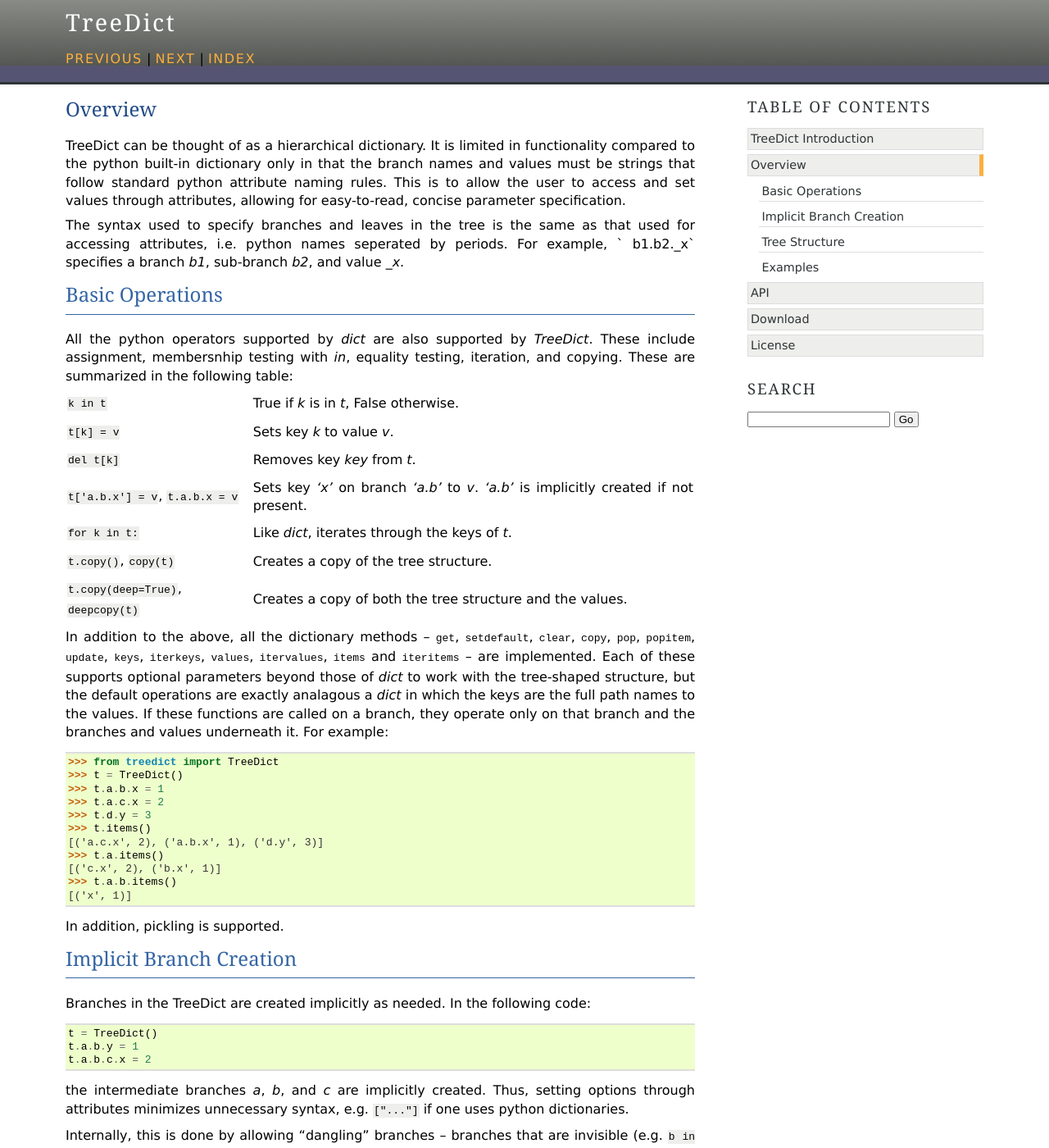
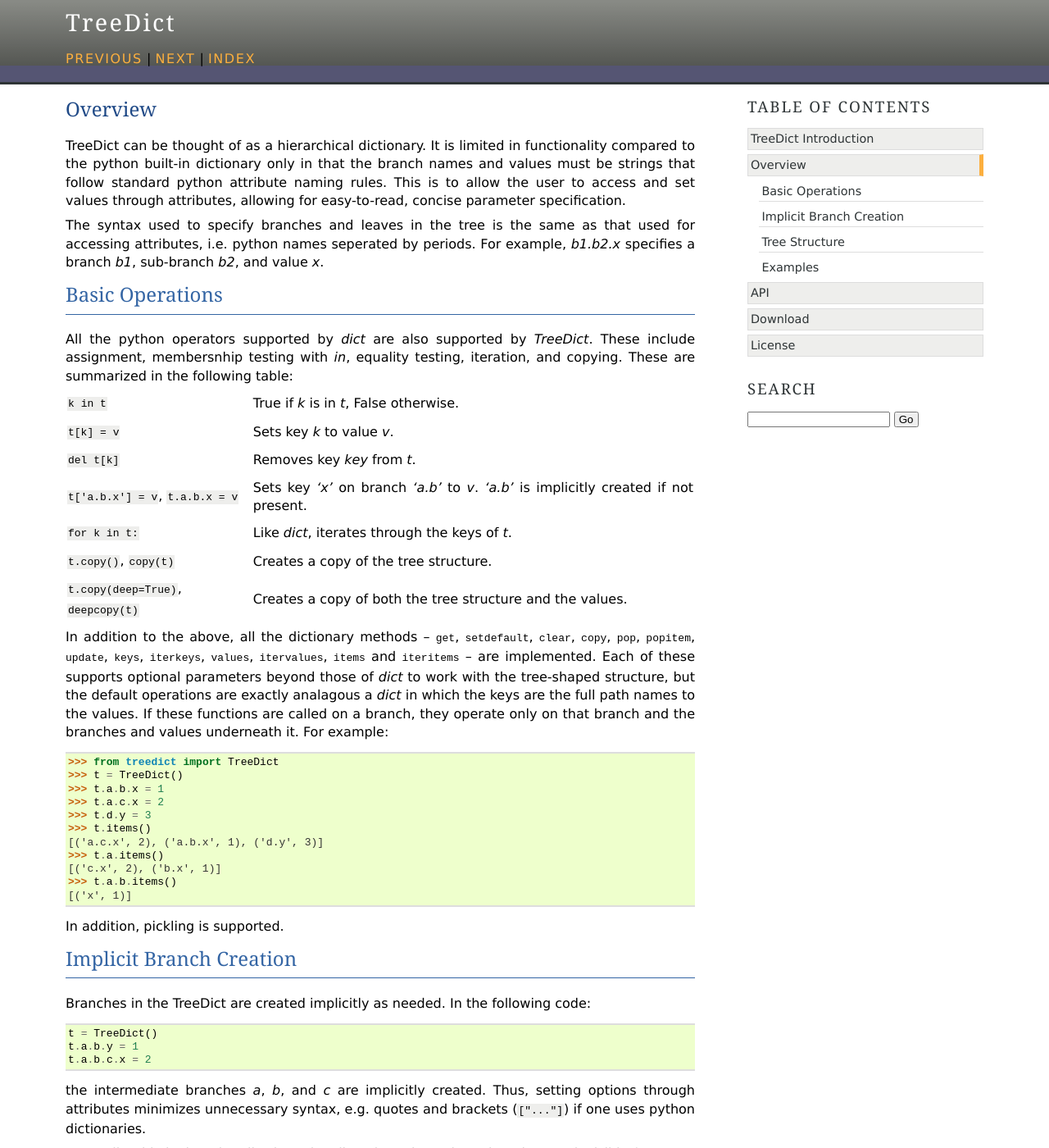
Before and after one commit to hoytak/treedict, a Sphinx documentation site: the page built from doc/overview.rst, in a window 1280 px wide and 1400 px high. Shown: the whole window at 82% size. Built offline with Sphinx 7.4.7, drawn with Linux system fonts in a browser that asks for light colours; some of the changed text lies outside the part shown.

Commit message:
Minor updates to documentation.

```diff
--- a/doc/index.rst
+++ b/doc/index.rst
@@ -68,9 +68,6 @@ A brief example to wet the appetite::
 The rest of this example, and explanations, can be found in the
 :ref:`overview`.
 
-Contents
-========================================
-
 .. toctree::
     :maxdepth: 2
     :hidden:
--- a/doc/overview.rst
+++ b/doc/overview.rst
@@ -12,8 +12,8 @@ concise parameter specification.
 
 The syntax used to specify branches and leaves in the tree is the same
 as that used for accessing attributes, i.e. python names seperated by
-periods.  For example, ` b1.b2._x` specifies a branch `b1`, sub-branch
-`b2`, and value `_x`.
+periods.  For example, `b1.b2.x` specifies a branch `b1`, sub-branch
+`b2`, and value `x`.
 
 Basic Operations
 ----------------------------------------
@@ -88,10 +88,11 @@ following code::
 
 the intermediate branches `a`, `b`, and `c` are implicitly created.
 Thus, setting options through attributes minimizes unnecessary syntax,
-e.g. ``["..."]`` if one uses python dictionaries.
+e.g. quotes and brackets (``["..."]``) if one uses python
+dictionaries.
 
 Internally, this is done by allowing "dangling" branches -- branches
-that are invisible (e.g. ``b in t`` is false if `b` is dangling) to
+that are invisible (e.g. ``b in t`` is False if `b` is dangling) to
 the API but are tracked internally until they are attached to the
 tree.  A dangling branch is attached if a leaf value is assigned to it
 or a dangling subbranch is attached.  In the example above, assigning
```
